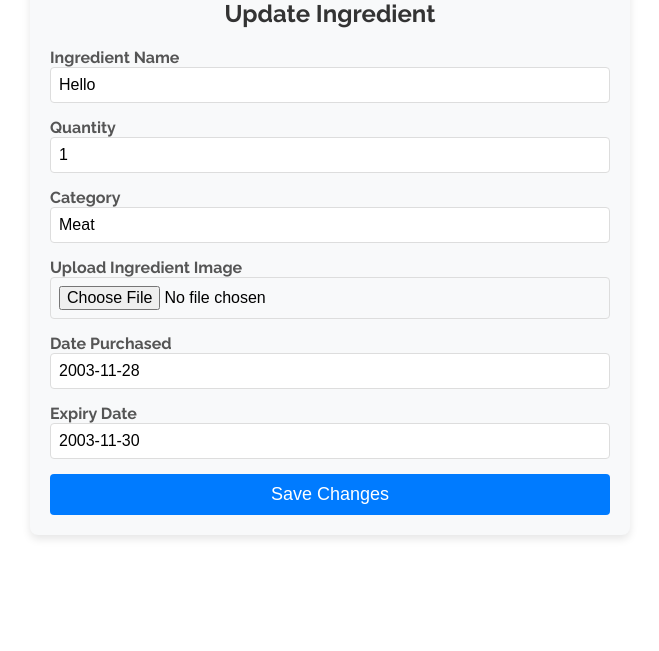
After one commit to nicoryne/foodguard, a Django app: page /ingredient/4/edit/ in a window 1280 px wide. The commit adds this page. Shown: the part 149-800 px from the top of the page, without its empty margins (310-969 px from the left). Run offline with Django 5.2, Linux system fonts and the light colour scheme; data comes from the database, SQL or seed files in the repository; both versions use the stored data as it was after the commit; some web fonts are replaced.

Commit message:
[Gabe] CRUD on Ingredient

```diff
--- a/app/foodguard/apps/ingredient/models.py
+++ b/app/foodguard/apps/ingredient/models.py
@@ -11,4 +11,4 @@ class Ingredient(models.Model):
 
     def __str__(self):
         return f"Ingredient ID: {self.ingredient_id}\nName: {self.name}\nCategory: {self.category}"
-    #ADD MORE IF YOU NEED TO VIEW MORE IN THE SHELL CONSOLE.
+    # ADD MORE IF YOU NEED TO VIEW MORE IN THE SHELL CONSOLE.
--- /dev/null
+++ b/app/foodguard/apps/ingredient/templates/ingredient_update_form.html
@@ -0,0 +1,94 @@
+{% extends "base.html" %}
+
+{% block content %}
+<div class="container">
+    <h2>Update Ingredient</h2>
+    <form method="post" enctype="multipart/form-data">
+        {% csrf_token %}
+
+        <!-- Ingredient Name -->
+        <div class="form-group">
+            <label for="id_name">Ingredient Name</label>
+            {{ form.name }}
+        </div>
+
+        <!-- Quantity -->
+        <div class="form-group">
+            <label for="id_quantity">Quantity</label>
+            {{ form.quantity }}
+        </div>
+
+        <!-- Category -->
+        <div class="form-group">
+            <label for="id_category">Category</label>
+            {{ form.category }}
+        </div>
+
+        <!-- Upload Ingredient Image -->
+        <div class="form-group">
+            <label for="id_image">Upload Ingredient Image</label>
+            {{ form.image }}
+        </div>
+
+        <!-- Date Purchased -->
+        <div class="form-group">
+            <label for="id_date_purchased">Date Purchased</label>
+            {{ form.date_purchased }}
+        </div>
+
+        <!-- Expiry Date -->
+        <div class="form-group">
+            <label for="id_expiry_date">Expiry Date</label>
+            {{ form.expiry_date }}
+        </div>
+
+        <!-- Submit Button -->
+        <button type="submit" class="btn btn-primary">Save Changes</button>
+    </form>
+</div>
+
+<style>
+    .container {
+        max-width: 600px;
+        margin: auto;
+        padding: 20px;
+        border-radius: 8px;
+        background-color: #f8f9fa;
+        box-shadow: 0px 4px 8px rgba(0, 0, 0, 0.1);
+    }
+    .container h2 {
+        text-align: center;
+        margin-bottom: 20px;
+        color: #333;
+    }
+    .form-group {
+        margin-bottom: 15px;
+    }
+    .form-group label {
+        display: block;
+        font-weight: bold;
+        color: #555;
+    }
+    .form-group input, .form-group select, .form-group textarea {
+        width: 100%;
+        padding: 8px;
+        font-size: 16px;
+        border-radius: 4px;
+        border: 1px solid #ddd;
+    }
+    .btn-primary {
+        width: 100%;
+        padding: 10px;
+        font-size: 18px;
+        background-color: #007bff;
+        border: none;
+        color: white;
+        border-radius: 4px;
+        cursor: pointer;
+    }
+    .btn-primary:hover {
+        background-color: #0056b3;
+    }
+</style>
+
+{% endblock %}
--- a/app/foodguard/apps/ingredient/views.py
+++ b/app/foodguard/apps/ingredient/views.py
@@ -28,14 +28,14 @@ class IngredientCreateView(CreateView):
     success_url = reverse_lazy('ingredient-list')
 
 # Ingredient Update View
+# views.py
 class IngredientUpdateView(UpdateView):
     model = Ingredient
-    fields = ['name', 'category', 'image']
+    fields = ['name', 'quantity', 'category', 'image', 'date_purchased', 'expiry_date']
     template_name = 'ingredient_update_form.html'
-    success_url = '/ingredients/'
+    success_url = reverse_lazy('ingredient-list')
 
-# Ingredient Delete View
 class IngredientDeleteView(DeleteView):
     model = Ingredient
     template_name = 'ingredient_confirm_delete.html'
-    success_url = '/ingredients/'
+    success_url = reverse_lazy('ingredient-list')
```
Also changed, not shown: app/foodguard/apps/ingredient/templates/ingredient_confirm_delete.html (added, +71 -0 lines), app/foodguard/apps/ingredient/templates/ingredient_list.html (+100 -48 lines), app/foodguard/apps/ingredient/apps.py (line endings or trailing spaces), app/foodguard/db.sqlite3.
